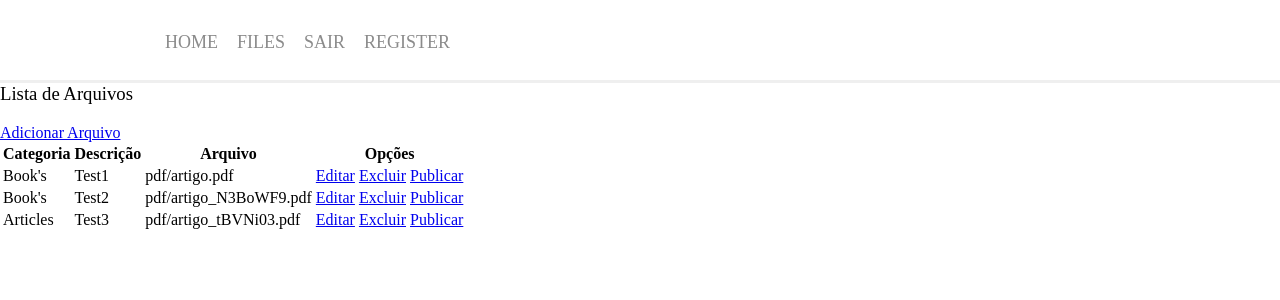
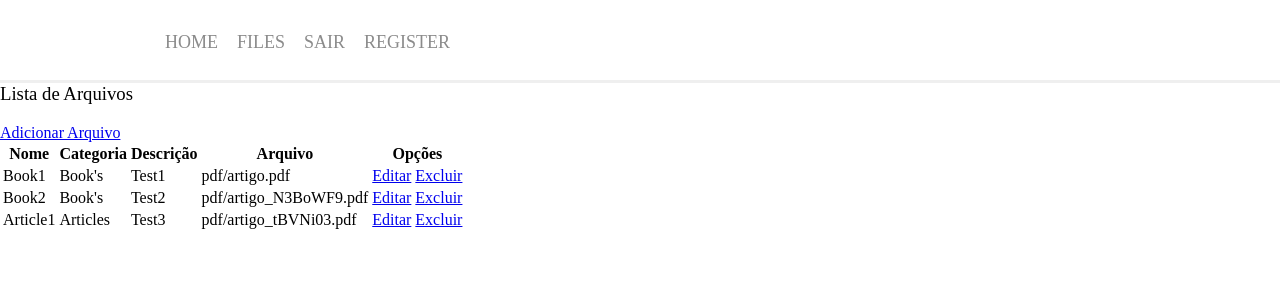
Before and after one commit to alinnegrazielle/django-file-manager, a Django app: page /listar/arquivos in a window 1280 px wide. Shown: the part 60-360 px from the top of the page. Run offline with Django 3.2, Linux system fonts and the light colour scheme; a user stored in the database is signed in; data comes from the database, SQL or seed files in the repository; both versions use the stored data as it was after the commit.

Commit message:
template update

```diff
--- a/materiais/templates/materiais/listas/arquivo.html
+++ b/materiais/templates/materiais/listas/arquivo.html
@@ -12,6 +12,7 @@
 
 <table>
     <tr>
+        <th>Nome</th>
         <th>Categoria</th>
         <th>Descrição</th>
         <th>Arquivo</th>
@@ -21,13 +22,13 @@
     {% for arquivo in object_list.filter %}
     <tr>
         {% if arquivo.categoria_id %}
+        <td>{{ arquivo.nome }}</td>
         <td>{{ arquivo.categoria }}</td>
         <td>{{ arquivo.descricao }}</td>
         <td>{{ arquivo.arquivo }}</td>
         <td>
             <a href="{% url 'editar-arquivo' arquivo.pk %}">Editar</a>
             <a href="{% url 'excluir-arquivo' arquivo.pk %}">Excluir</a>
-            <a href="#">Publicar</a>
         </td>
         {% endif %}
     </tr>
--- a/paginas/templates/paginas/base.html
+++ b/paginas/templates/paginas/base.html
@@ -44,7 +44,7 @@
                         <a href="{% url 'index' %}">Home</a>
                     </li>
                     {% if request.user.is_authenticated %}
-                    <li><a href="{% url 'listar-categorias' %}">Files</a></li>
+                    <li><a href="{% url 'listar-arquivos' %}">Files</a></li>
                     <li><a href="{% url 'logout' %}">Sair</a></li>
                     {% else %}
                     <li>
```
Also changed, not shown: db.sqlite3.
